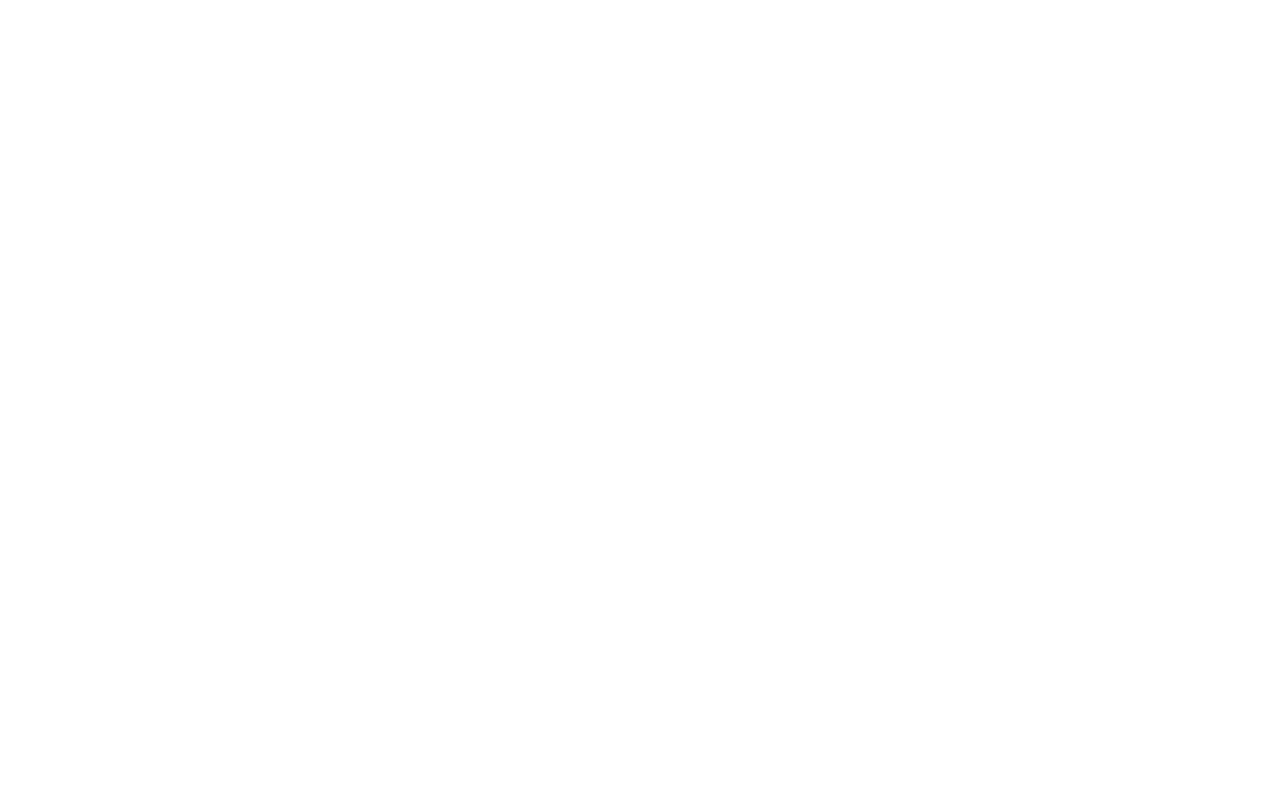
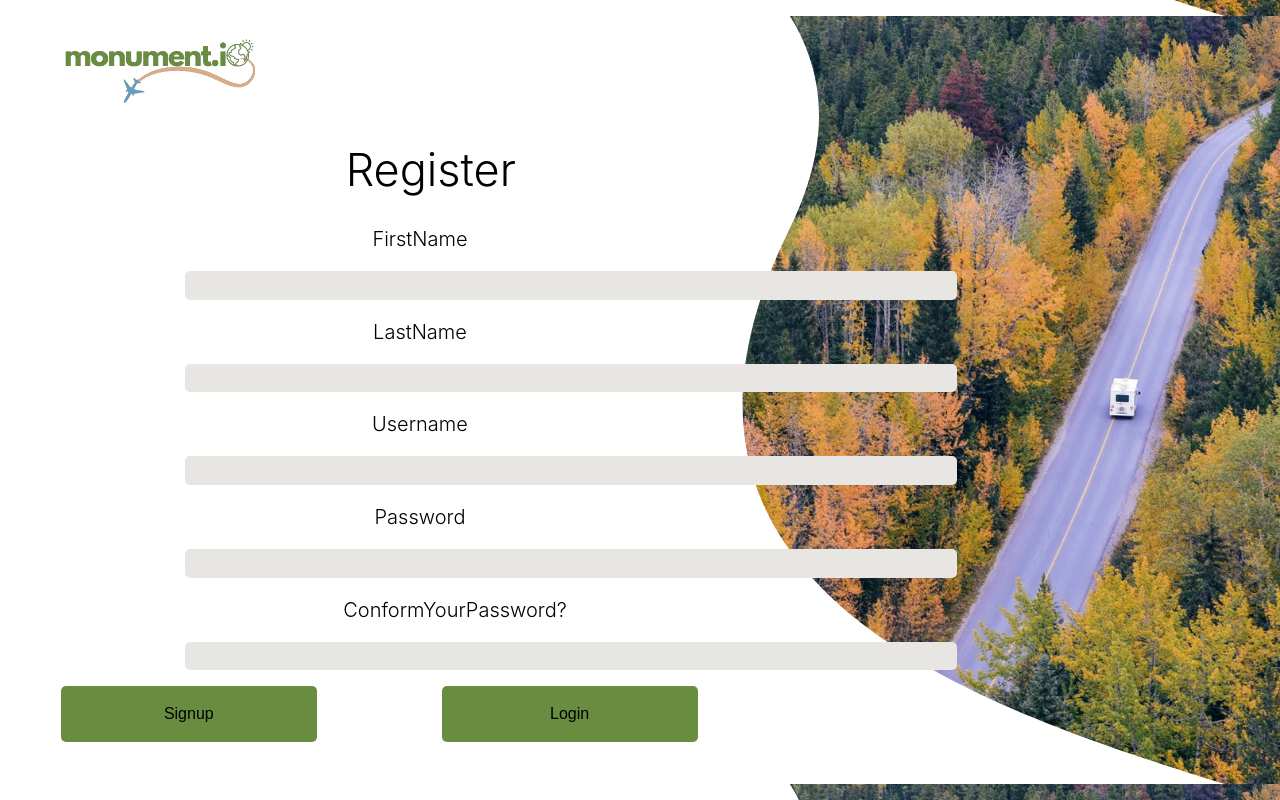
Before and after one commit to kaathryyn/2022_SIS_Team2, a React (Create React App) app in the folder client/: page /signup in a window 1280 px wide. Before the commit this address had no page. Built offline with nearby package versions, Linux system fonts and the light colour scheme.

Commit message:
Update my Signup page

```diff
--- a/client/src/App.js
+++ b/client/src/App.js
@@ -3,6 +3,7 @@
 
 //Importing Components
 import Login from "./Components/Login/Login.js";
+import Signup from "./Components/SignUp/Signup.js";
 
 function App() {
   return (
@@ -17,6 +18,15 @@
 
           }
         />
+         <Route
+          path="/signup"
+          element={
+            <div className="App">
+              <Signup/>
+            </div>
+
+          }
+        />
       </Routes>
     </BrowserRouter>
   );
--- a/client/src/Components/Login/Login.js
+++ b/client/src/Components/Login/Login.js
@@ -2,7 +2,8 @@
 
 import logo from "../../Assets/Main-Logo.png";
 
-function Login(){
+function Login(props){
+    console.log(props.history)
     return(
         <div className="login-div">
                 <img
@@ -28,7 +29,7 @@
                     </div>
                     <div className="button-div">
                         <button className="login-button">Login</button>
-                        <button className="register-button">Register</button>
+                        <button className="register-button" onClick={() => props.history.push("/signup")}>Register</button>
                     </div>
                 </form>
 
--- /dev/null
+++ b/client/src/Components/SignUp/Signup.js
@@ -0,0 +1,60 @@
+import "./signup.css";
+
+import logo from "../../Assets/Main-Logo.png";
+
+function Signup(props){
+    console.log(props.history)
+    return(
+        <div className="signup-div">
+                <img
+                    alt="Main Logo"
+                    src={logo}
+                    className="main-logo"
+                ></img>
+            <div className="SignUp-card">
+                <form className="SignUp-form">
+                    <h1 className="form-header"> Register</h1>
+                    <div className="FirstName-div">
+                        <h3 className="username-label">FirstName</h3>
+                        <input className="input-field">
+
+                        </input>
+                    </div>
+
+                    <div className="LastName-div">
+                        <h3 className="username-label">LastName</h3>
+                        <input className="input-field">
+
+                        </input>
+                    </div>
+
+                    <div className="username-div">
+                        <h3 className="username-label">Username</h3>
+                        <input className="input-field">
+
+                        </input>
+                    </div>
+                    <div className="password-div">
+                        <h3 className="password-label">Password</h3>
+                        <input className="input-field">
+                        </input>
+
+                    </div>
+                    <div className="Password-div">
+                    <h3 className="forgot-password">ConformYourPassword?</h3>
+                        <input className="input-field">
+
+                        </input>
+                    </div>
+                    <div className="button-div">
+                        <button className="login-button">Signup</button>
+                        <button className="register-button" onClick={() => props.history.push("/Login")}>Login</button>
+                    </div>
+                </form>
+
+            </div>
+        </div>
+    )
+}
+
+export default Signup;
--- /dev/null
+++ b/client/src/Components/SignUp/signup.css
@@ -0,0 +1,106 @@
+.signup-div{
+    background-image:url("../../Assets/Background.svg");
+    background-position-x: right;
+    background-position-y: center;
+    width: 100%;
+    height: 100vh;
+    display: flex;
+    flex-direction: column;
+    align-items: left;
+    justify-content: left;
+}
+
+.main-logo{
+    width: 20%;
+    margin-left: 2em;
+    margin-top: 2em;
+}
+
+.signup-card{
+    display: flex;
+    flex-direction: column;
+}
+
+.signup-form{
+    display: flex;
+    flex-direction: column;
+    margin-left: 3em;
+    margin-right: 3em;
+    margin-bottom: 1em;
+    width: 30%;
+}
+
+.form-header{
+    font-weight: 350;
+    font-size: 45px;
+    color: black;
+    margin-right: 9.3em;
+}
+
+.username-div{
+    margin-top: 0.1em;
+}
+
+.username-label{
+    font-weight: 300;
+    font-size: 20px;
+    color: black;
+    margin-right: 22em;
+}
+
+.input-field{
+    background: #E8E6E2;
+    border-radius: 5px;
+    border: none;
+    width: 60%;
+    height: 2em;
+    margin-right: 10.3em;
+}
+
+.password-div{
+    margin-top: 0.5em;
+}
+
+.password-label{
+    font-weight: 300;
+    font-size: 20px;
+    color: black;
+    margin-right: 22em;
+}
+
+.forgot-password{
+    font-weight: 300;
+    font-size: 20px;
+    color: black;
+    margin-right: 18.5em;
+}
+
+.button-div{
+    display: flex;
+    flex-direction: row;
+    margin-top: 1em;
+}
+
+.login-button{
+    background-color: #688C40;
+    border: none;
+    border-radius: 5px;
+    color: black;
+    width: 20%;
+    height: 3.5em;
+    margin-left: 3.8em;
+    font-size: 1em;
+    font-weight: 200;
+}
+
+.register-button{
+    background-color: #688C40;
+    border: none;
+    border-radius: 5px;
+    color: black;
+    width: 20%;
+    height: 3.5em;
+    margin-left: 7.8em;
+    font-size: 1em;
+    font-weight: 200;
+}
--- a/package.json
+++ b/package.json
@@ -22,6 +22,8 @@
   },
   "homepage": "https://github.com/kaathryyn/2022_SIS_Team2#readme",
   "dependencies": {
-    "express": "^4.18.1"
+    "client": "^0.0.1",
+    "express": "^4.18.1",
+    "server": "^1.0.37"
   }
 }
```
Also changed, not shown: 1 other file (tests, documents, lock files or other folders).
